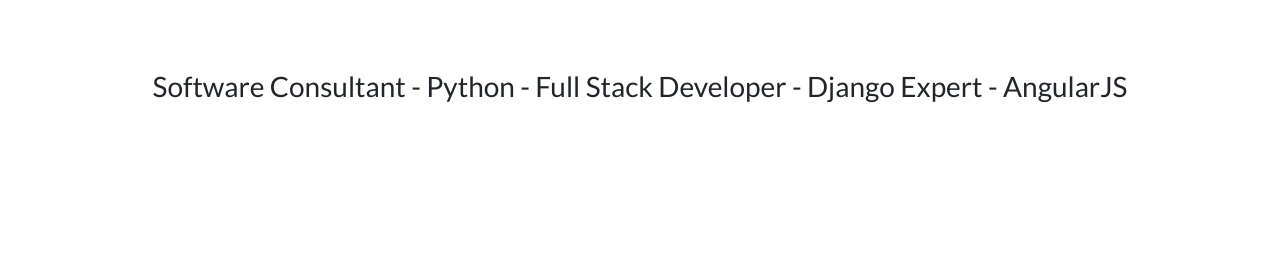
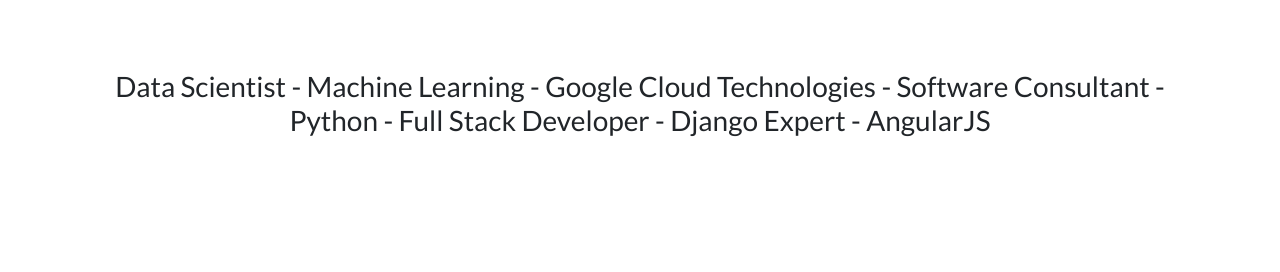
Before and after one commit to ingestionflow/ingestionflow.github.io, a website with bundled scripts: page index.html in a window 1280 px wide. Shown: the part 528-800 px from the top of the page. Built offline with nearby package versions, Linux system fonts and the light colour scheme.

Commit message:
Update index.html

```diff
--- a/index.html
+++ b/index.html
@@ -73,7 +73,7 @@
         <img class="img-fluid mb-5 d-block mx-auto profile-pic" src="img/profile_pic.jpg" alt="">
         <h1 class="text-uppercase mb-0">Deepak Verma</h1>
         <hr class="star-light">
-        <h2 class="font-weight-light mb-0">Software Consultant - Python - Full Stack Developer - Django Expert - AngularJS</h2>
+        <h2 class="font-weight-light mb-0">Data Scientist - Machine Learning - Google Cloud Technologies - Software Consultant - Python - Full Stack Developer - Django Expert - AngularJS</h2>
       </div>
     </header>
 
```
